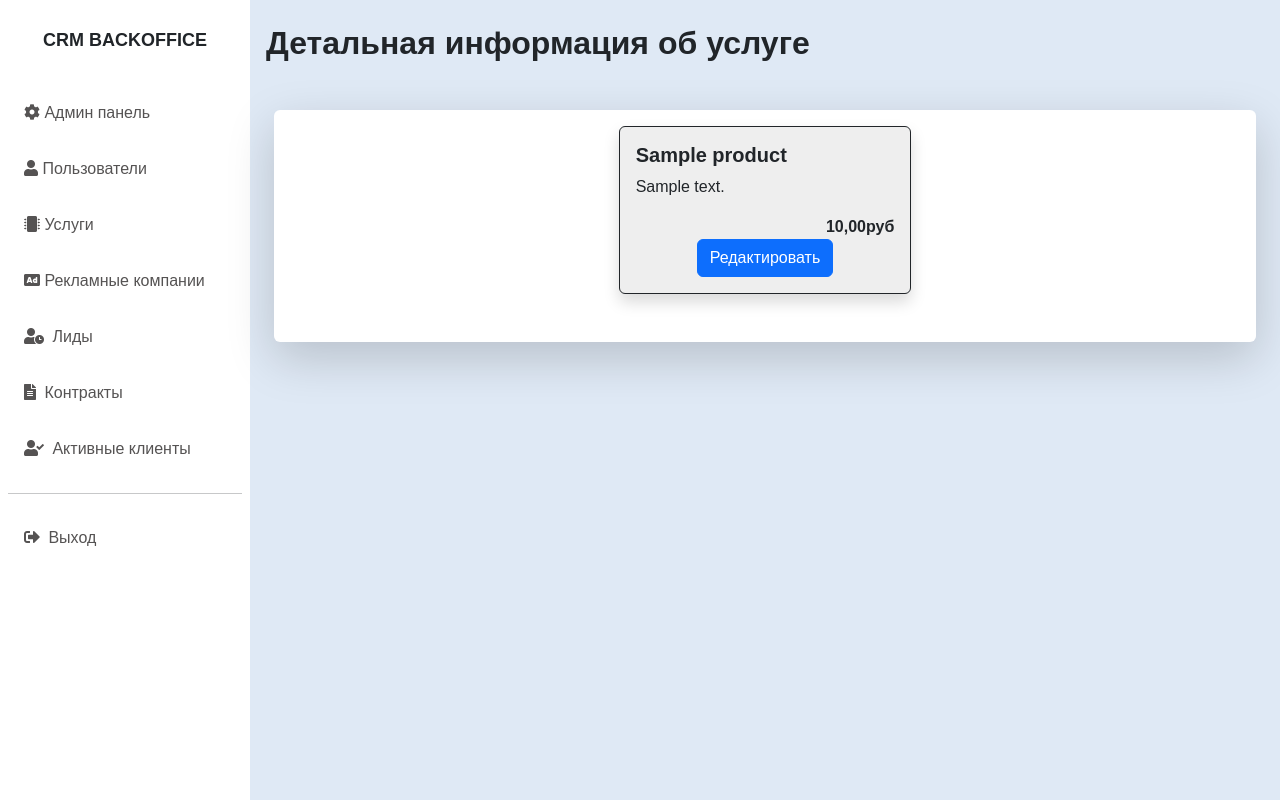
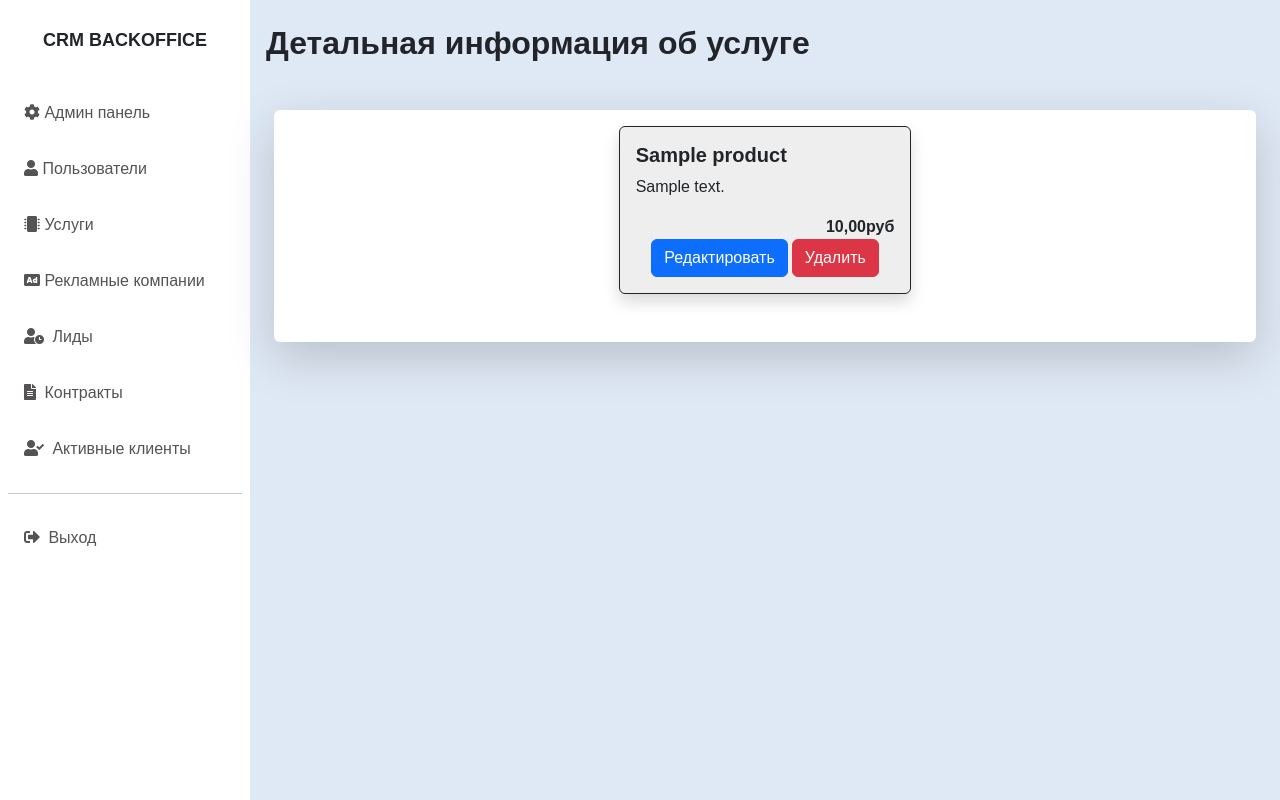
Before and after one commit to engineer-developer/CRM-system, a Django app: page /products/1/ in a window 1280 px wide. Run offline with Django 5.2, Linux system fonts and the light colour scheme; a user stored in the database is signed in; tables that the repository leaves empty hold one stand-in row (values such as "Sample post").

Commit message:
add delete btn

```diff
--- a/crm_system/products/templates/products/products-detail.html
+++ b/crm_system/products/templates/products/products-detail.html
@@ -11,7 +11,8 @@
                 <p class="card-text">{{ object.description }}</p>
                 <div class="d-flex justify-content-end fw-bold">{{ object.cost }}руб</div>
                 <div class="d-flex justify-content-center fw-bold">
-                    <a href="/products/{{ object.pk }}/edit" class="btn btn-primary">Редактировать</a>
+                    <a href="{% url "products:product_edit" object.pk %}" class="btn btn-primary me-1">Редактировать</a>
+                    <a href="{% url "products:product_delete" object.pk %}" class="btn btn-danger">Удалить</a>
                 </div>
             </div>
         </div>
```
